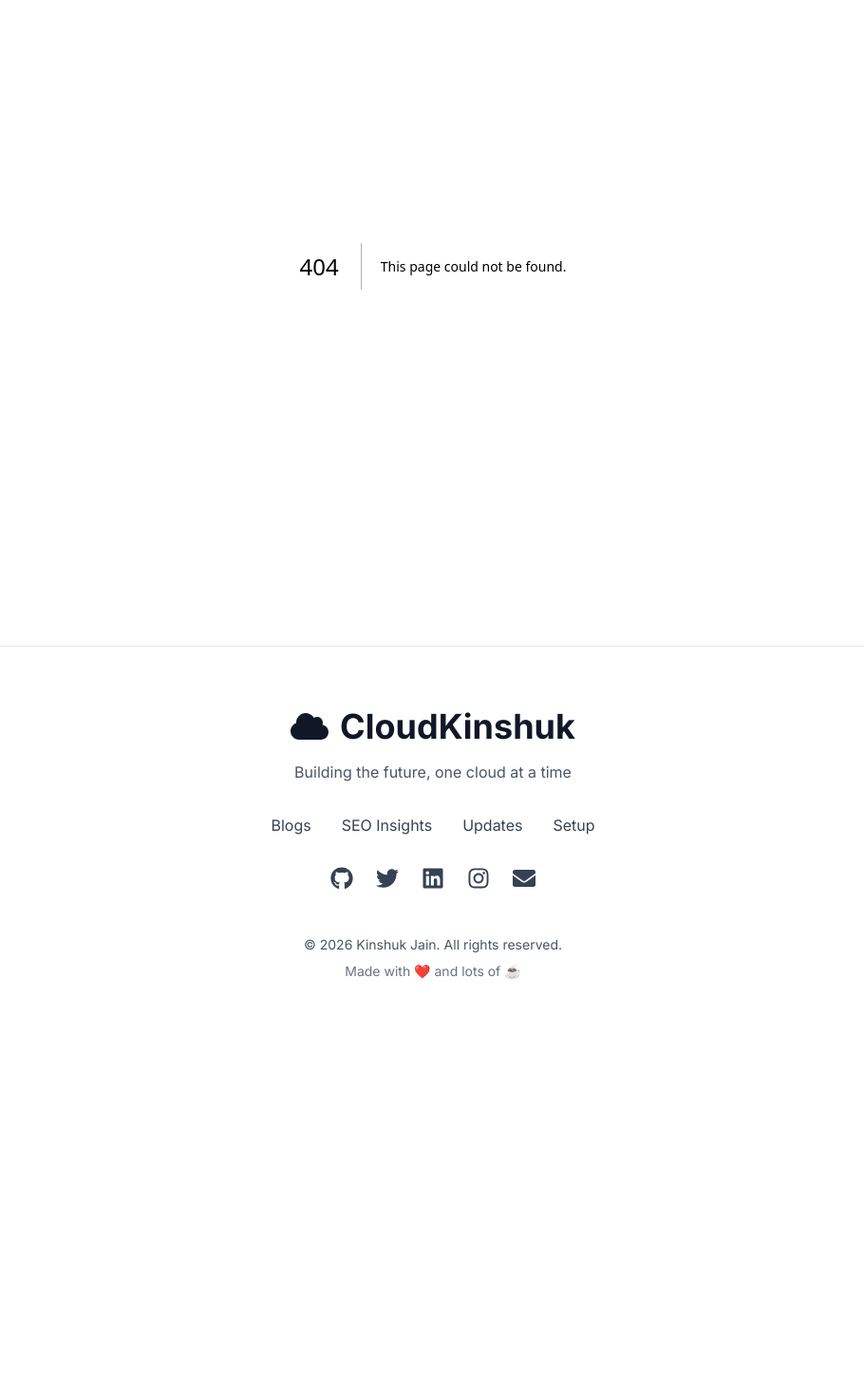
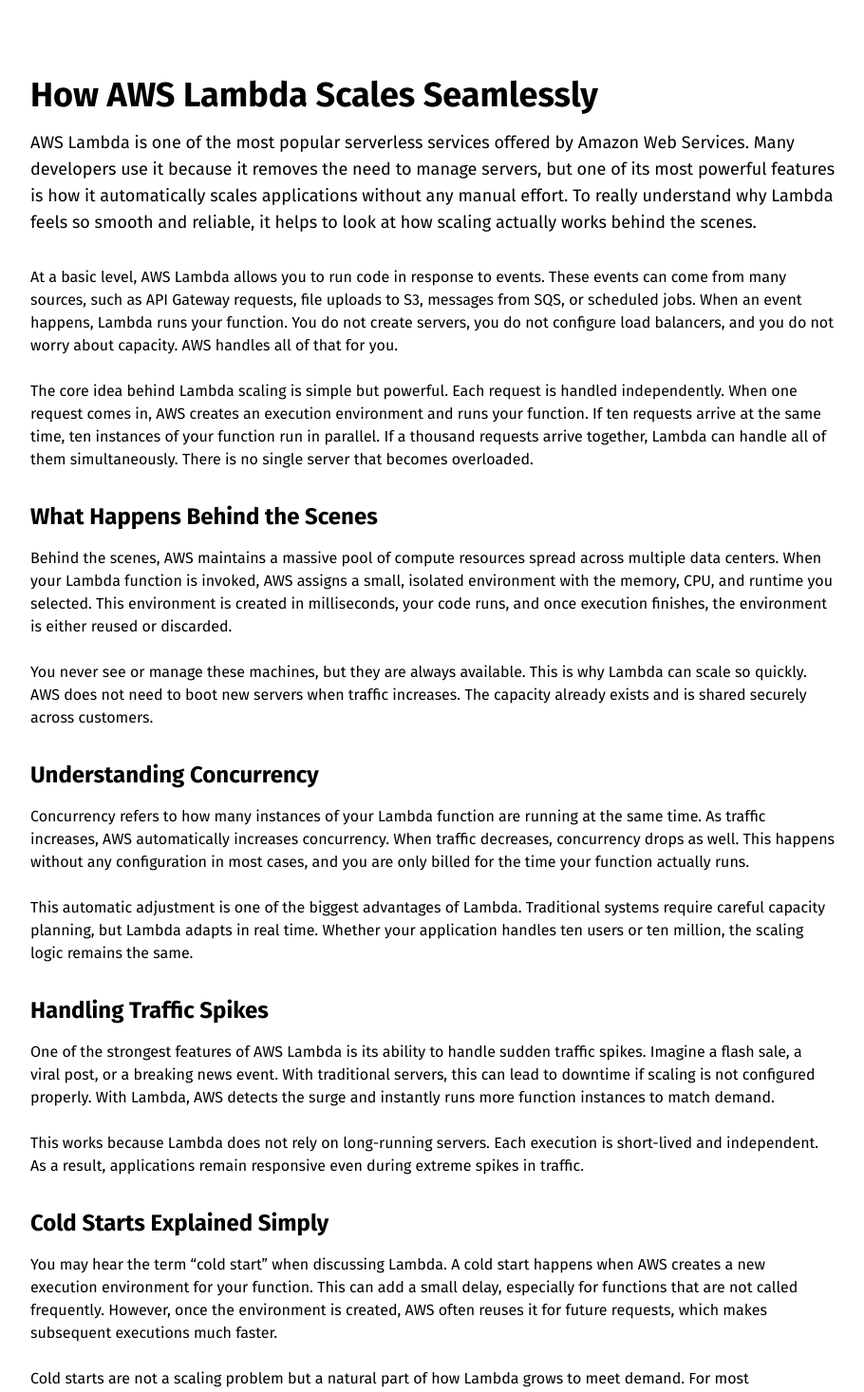
Before and after one commit to kinshukjainn/cloudkinshuk, a Next.js app: page /home-blog/blogD in a window 1280 px wide. Before the commit this address had no page. Shown: the part 120-1586 px from the top of the page at 95% size, without its empty margins (184-1094 px from the left). Before the commit the page ends 1217 px from the top, so only its background shows below. Built offline with nearby package versions, Linux system fonts and the light colour scheme.

Commit message:
feat: add new blog post on AWS Lambda scaling

```diff
--- /dev/null
+++ b/app/(blogs)/home-blog/blogD/page.tsx
@@ -0,0 +1,173 @@
+export default function BlogPost() {
+  return (
+    <article className="max-w-4xl pt-20 mx-auto px-6 py-12">
+      <h1 className="text-4xl font-bold mb-4">
+        How AWS Lambda Scales Seamlessly
+      </h1>
+
+      <p className="text-lg mb-8">
+        AWS Lambda is one of the most popular serverless services offered by
+        Amazon Web Services. Many developers use it because it removes the need
+        to manage servers, but one of its most powerful features is how it
+        automatically scales applications without any manual effort. To really
+        understand why Lambda feels so smooth and reliable, it helps to look at
+        how scaling actually works behind the scenes.
+      </p>
+
+      <p className="mb-6">
+        At a basic level, AWS Lambda allows you to run code in response to
+        events. These events can come from many sources, such as API Gateway
+        requests, file uploads to S3, messages from SQS, or scheduled jobs. When
+        an event happens, Lambda runs your function. You do not create servers,
+        you do not configure load balancers, and you do not worry about
+        capacity. AWS handles all of that for you.
+      </p>
+
+      <p className="mb-6">
+        The core idea behind Lambda scaling is simple but powerful. Each request
+        is handled independently. When one request comes in, AWS creates an
+        execution environment and runs your function. If ten requests arrive at
+        the same time, ten instances of your function run in parallel. If a
+        thousand requests arrive together, Lambda can handle all of them
+        simultaneously. There is no single server that becomes overloaded.
+      </p>
+
+      <h2 className="text-2xl font-bold mt-8 mb-4">
+        What Happens Behind the Scenes
+      </h2>
+
+      <p className="mb-6">
+        Behind the scenes, AWS maintains a massive pool of compute resources
+        spread across multiple data centers. When your Lambda function is
+        invoked, AWS assigns a small, isolated environment with the memory, CPU,
+        and runtime you selected. This environment is created in milliseconds,
+        your code runs, and once execution finishes, the environment is either
+        reused or discarded.
+      </p>
+
+      <p className="mb-6">
+        You never see or manage these machines, but they are always available.
+        This is why Lambda can scale so quickly. AWS does not need to boot new
+        servers when traffic increases. The capacity already exists and is
+        shared securely across customers.
+      </p>
+
+      <h2 className="text-2xl font-bold mt-8 mb-4">
+        Understanding Concurrency
+      </h2>
+
+      <p className="mb-6">
+        Concurrency refers to how many instances of your Lambda function are
+        running at the same time. As traffic increases, AWS automatically
+        increases concurrency. When traffic decreases, concurrency drops as
+        well. This happens without any configuration in most cases, and you are
+        only billed for the time your function actually runs.
+      </p>
+
+      <p className="mb-6">
+        This automatic adjustment is one of the biggest advantages of Lambda.
+        Traditional systems require careful capacity planning, but Lambda adapts
+        in real time. Whether your application handles ten users or ten million,
+        the scaling logic remains the same.
+      </p>
+
+      <h2 className="text-2xl font-bold mt-8 mb-4">Handling Traffic Spikes</h2>
+
+      <p className="mb-6">
+        One of the strongest features of AWS Lambda is its ability to handle
+        sudden traffic spikes. Imagine a flash sale, a viral post, or a breaking
+        news event. With traditional servers, this can lead to downtime if
+        scaling is not configured properly. With Lambda, AWS detects the surge
+        and instantly runs more function instances to match demand.
+      </p>
+
+      <p className="mb-6">
+        This works because Lambda does not rely on long-running servers. Each
+        execution is short-lived and independent. As a result, applications
+        remain responsive even during extreme spikes in traffic.
+      </p>
+
+      <h2 className="text-2xl font-bold mt-8 mb-4">
+        Cold Starts Explained Simply
+      </h2>
+
+      <p className="mb-6">
+        You may hear the term “cold start” when discussing Lambda. A cold start
+        happens when AWS creates a new execution environment for your function.
+        This can add a small delay, especially for functions that are not called
+        frequently. However, once the environment is created, AWS often reuses
+        it for future requests, which makes subsequent executions much faster.
+      </p>
+
+      <p className="mb-6">
+        Cold starts are not a scaling problem but a natural part of how Lambda
+        grows to meet demand. For most applications, the impact is minimal and
+        well worth the benefits of automatic scaling.
+      </p>
+
+      <h2 className="text-2xl font-bold mt-8 mb-4">
+        Built for Modern Cloud Architectures
+      </h2>
+
+      <p className="mb-6">
+        AWS Lambda works especially well with other AWS services that are
+        designed to scale automatically, such as API Gateway, S3, DynamoDB, and
+        SQS. This makes Lambda ideal for event-driven architectures where
+        workloads are unpredictable and traffic patterns change frequently.
+      </p>
+
+      <p className="mb-6">
+        From a developer’s point of view, this means less time worrying about
+        infrastructure and more time focusing on writing business logic. You
+        write the function, define the trigger, and AWS handles the rest.
+      </p>
+
+      <h2 className="text-2xl font-bold mt-8 mb-4">Final Thoughts</h2>
+
+      <p className="mb-6">
+        AWS Lambda scales seamlessly because it runs each request independently,
+        uses a massive shared infrastructure, and creates execution environments
+        on demand. It grows when traffic increases and shrinks when traffic
+        disappears. This combination of flexibility, performance, and simplicity
+        is what makes Lambda such a powerful tool for modern applications.
+      </p>
+
+      <p className="mb-6">
+        If you are building cloud-native applications or just starting with
+        serverless, understanding how Lambda scales will help you design systems
+        that are reliable, cost-effective, and ready for real-world traffic.
+      </p>
+
+      <div className="mt-12 pt-6 border-t">
+        <h3 className="font-bold mb-3">Connect with the author</h3>
+        <p className="mb-2">
+          Website:{" "}
+          <a
+            href="https://cloudkinshuk.in"
+            className="text-blue-600 hover:underline"
+          >
+            cloudkinshuk.in
+          </a>
+        </p>
+        <p className="mb-2">
+          LinkedIn:{" "}
+          <a
+            href="https://www.linkedin.com/in/kinshukjainn/"
+            className="text-blue-600 hover:underline"
+          >
+            linkedin.com/in/kinshukjainn
+          </a>
+        </p>
+        <p>
+          Twitter:{" "}
+          <a
+            href="https://x.com/realkinshuk004"
+            className="text-blue-600 hover:underline"
+          >
+            @realkinshuk004
+          </a>
+        </p>
+      </div>
+    </article>
+  );
+}
--- a/app/(blogs)/home-blog/page.tsx
+++ b/app/(blogs)/home-blog/page.tsx
@@ -80,6 +80,26 @@
   },
   {
     id: "blogC",
+    title: "How AWS Lambda Scales Seamlessly",
+    brief:
+      "AWS Lambda is a serverless compute service that automatically scales your applications in response to incoming traffic. This article explores the architecture and mechanisms behind Lambda's seamless scaling capabilities.",
+    slug: "aws-lambda-scaling",
+    publishedAt: "2025-01-25T10:00:00Z",
+    updatedAt: "2025-01-25T10:00:00Z",
+    readTimeInMinutes: 10,
+    views: 0,
+    reactionCount: 0,
+    tags: [
+      { id: "1", name: "AWS", slug: "aws" },
+      { id: "2", name: "Serverless", slug: "serverless" },
+      { id: "3", name: "Scalability", slug: "scalability" },
+      { id: "4", name: "Lambda", slug: "lambda" },
+      { id: "5", name: "Cloud Computing", slug: "cloud-computing" },
+    ],
+    author: { name: "Kinshuk Jain" },
+  },
+  {
+    id: "blogD",
     title: "How AWS Lambda Scales Seamlessly",
     brief:
       "AWS Lambda is a serverless compute service that automatically scales your applications in response to incoming traffic. This article explores the architecture and mechanisms behind Lambda's seamless scaling capabilities.",
```
